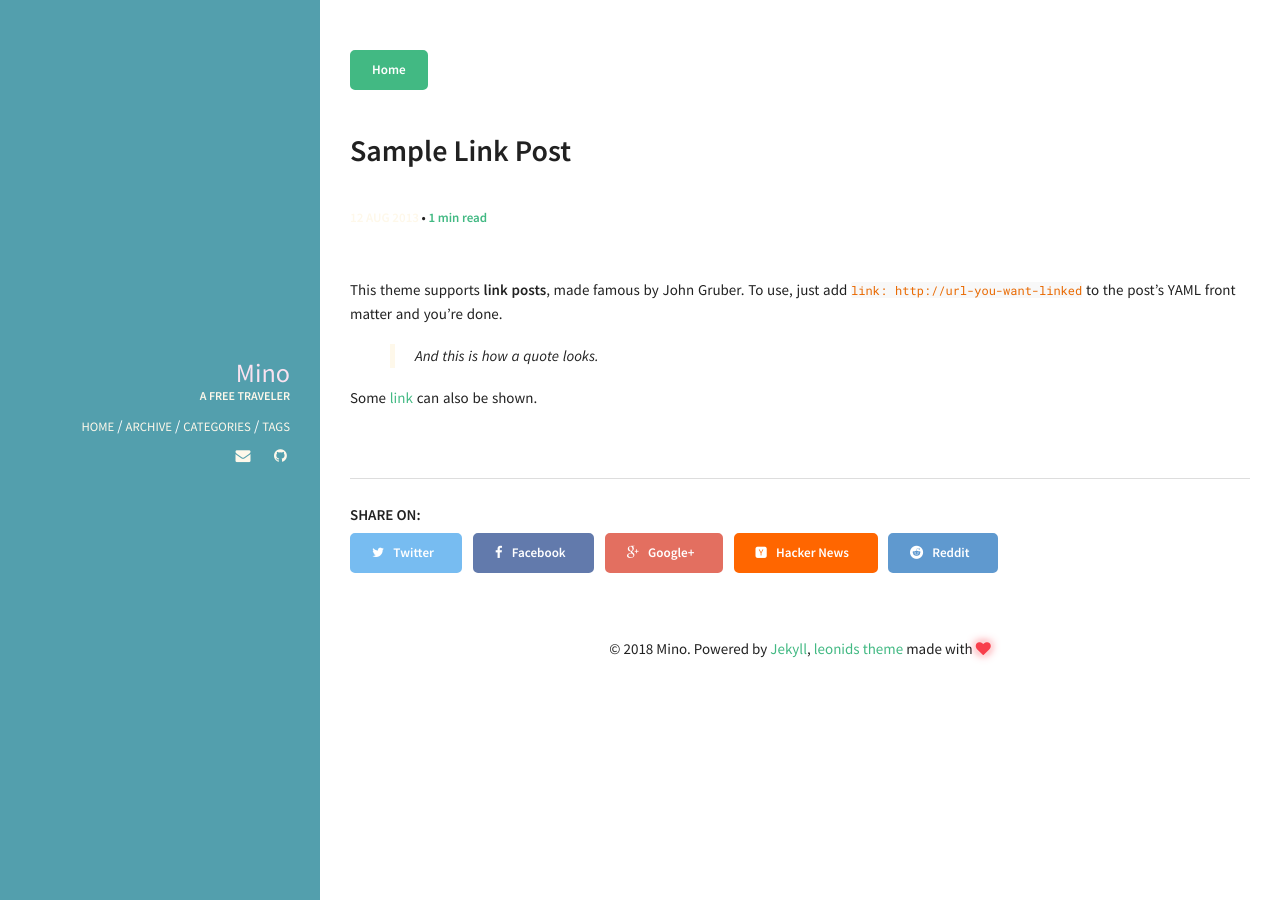
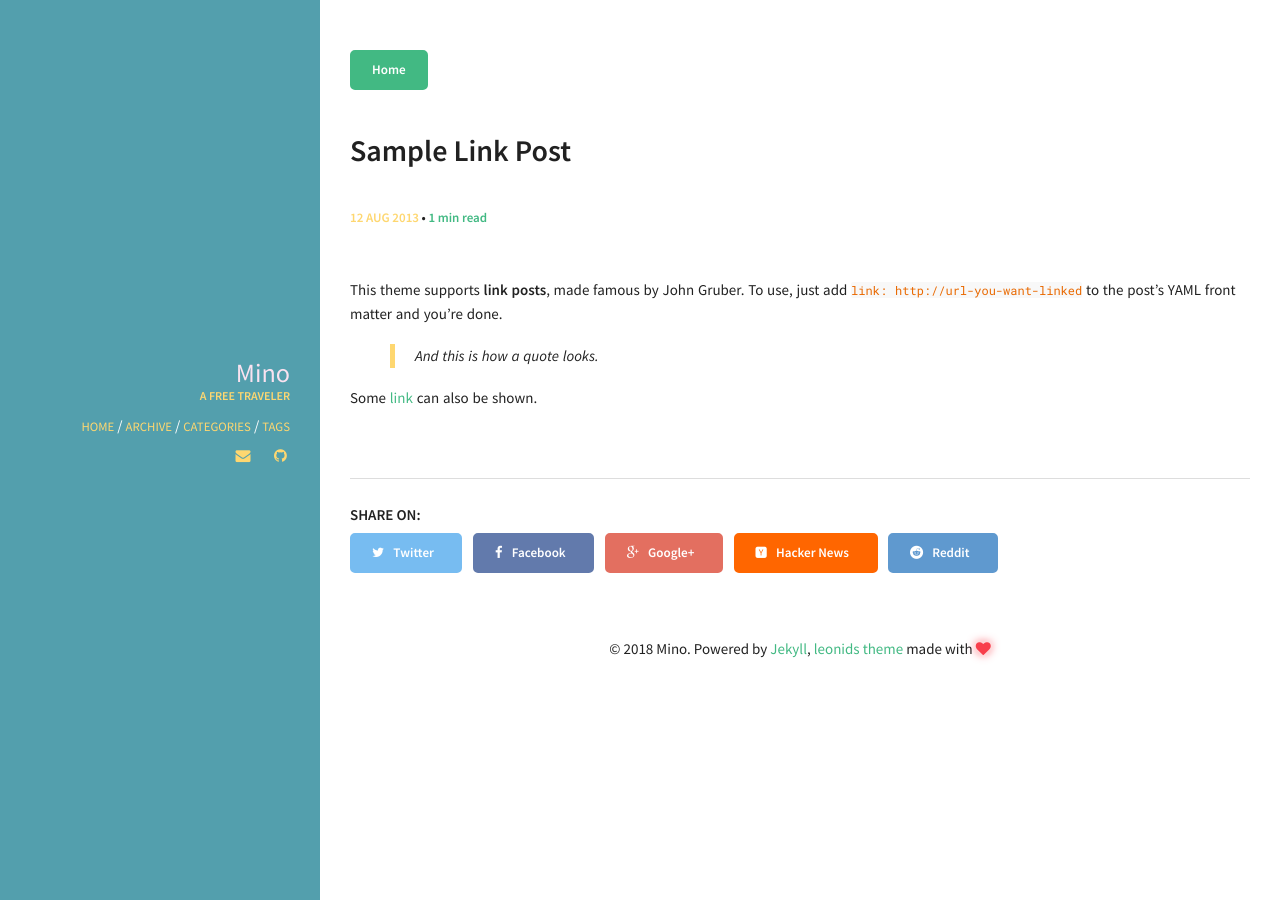
Before and after one commit to minoblog/minoblog.github.io, a Jekyll site: the page built from _posts/2013-08-12-sample-link-post.md, in a window 1280 px wide. Built offline with Jekyll 4.4.1, drawn with Linux system fonts in a browser that asks for light colours.

Commit message:
Update _variables.scss

```diff
--- a/_sass/components/_variables.scss
+++ b/_sass/components/_variables.scss
@@ -56,7 +56,7 @@ $background-color: #f5f5f5;
 
 $white:            #fff;
 $primary:          #42b983;
-$secondary:        #fef8ea;
+$secondary:        #fed770;
 $success:          #65e892;
 $danger:           #f83e4b;
 $warning:          #F5A623;
```
